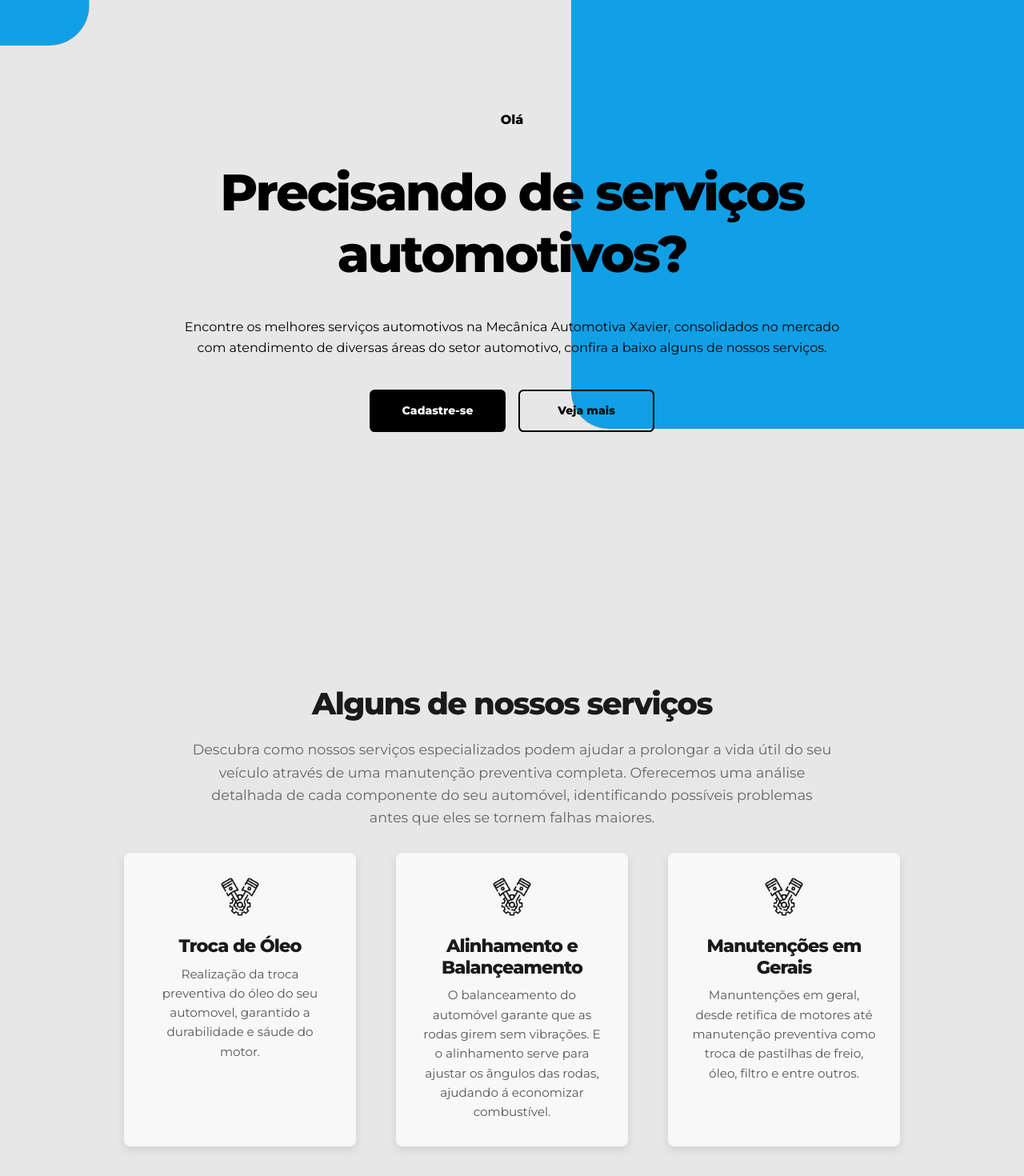
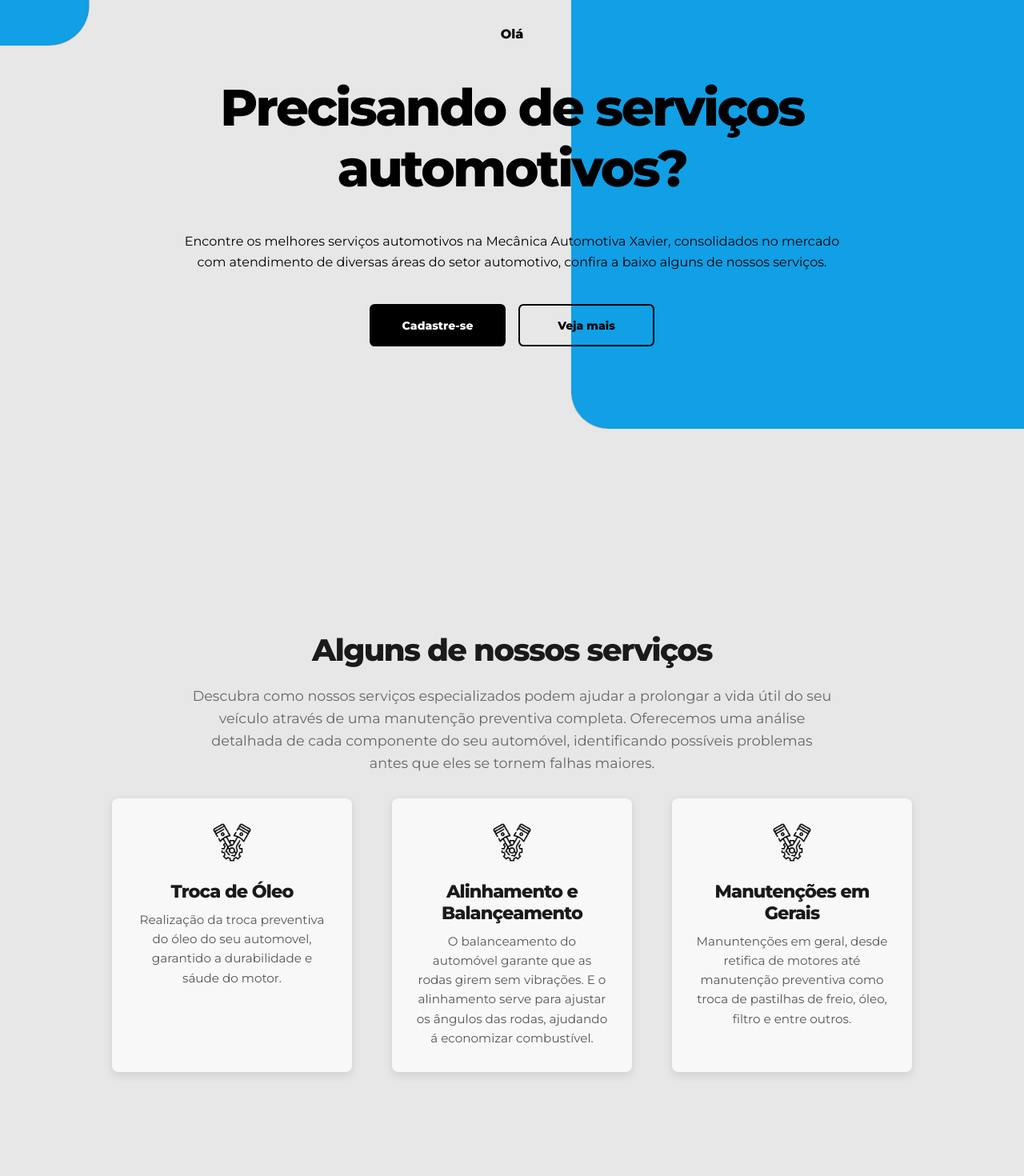
Before and after one commit to JoaoHenriqueBedin/landing-page-sandrolax, a React (Vite) app: page / in a window 1280 px wide. Shown: the part 120-1590 px from the top of the page at 80% size. Built offline with nearby package versions, Linux system fonts and the light colour scheme.

Commit message:
Ajustes em CSS, Hero,Gallery e Solutions

```diff
--- a/src/styles/gallery.css
+++ b/src/styles/gallery.css
@@ -5,32 +5,32 @@
 
 .gallery-grid {
     display: grid;
-    grid-template-columns: repeat(auto-fit, minmax(300px, 1fr)); /* Colunas maiores para imagens maiores */
-    gap: 1rem; /* Espaçamento entre as imagens */
-    margin-top: 2rem; /* Espaçamento entre o texto e as imagens */
+    grid-template-columns: repeat(auto-fit, minmax(300px, 1fr));
+    gap: 1rem;
+    margin-top: 2rem;
 }
 
 .gallery-item {
     display: flex;
-    justify-content: center; /* Centraliza horizontalmente a imagem */
-    align-items: center; /* Centraliza verticalmente a imagem */
-    height: 300px; /* Aumenta a altura do contêiner */
+    justify-content: center;
+    align-items: center;
+    height: 300px;
     overflow: hidden;
     position: relative;
-    background-color: #f0f0f0; /* Cor de fundo para preencher espaço extra, caso haja */
+    background-color: #f0f0f0;
     border-radius: 8px;
 }
 
 .gallery-item img {
     width: 100%;
     height: 100%;
-    object-fit: cover; /* Garante que a imagem ocupe todo o espaço sem distorção */
+    object-fit: cover;
     max-width: none;
 }
 
 
 .gallery-item img:hover {
-    transform: scale(1.1); /* Aumenta o tamanho da imagem em 10% quando o cursor passa por cima */
-    transition: transform 0.5s ease; /* Efeito de transição suave */
+    transform: scale(1.1);
+    transition: transform 0.5s ease;
 
 }
--- a/src/styles/hero.css
+++ b/src/styles/hero.css
@@ -1,7 +1,7 @@
 #hero {
     background: var(--light-gray);
     border-top: 0.125rem solid #e4e4e4;
-    height: 90vh;
+    height: 80vh;
     display: flex;
     overflow-y: hidden;
 }
@@ -21,7 +21,7 @@
     z-index: 1;
     display: flex;
     flex-direction: column;
-    margin-top: auto;
+    margin-top: 0;
     text-align: center;
     gap: 1.75rem;
 }
--- a/src/styles/solutions.css
+++ b/src/styles/solutions.css
@@ -1,7 +1,8 @@
 #solutions {
     text-align: center;
+    margin-top: 10px;
     margin: 0 auto;
-    padding: 60px 20px;
+    padding: 60 20px;
     background-color: #e7e7e7;
     border-radius: 8px;
     max-width: 1200px;
```
